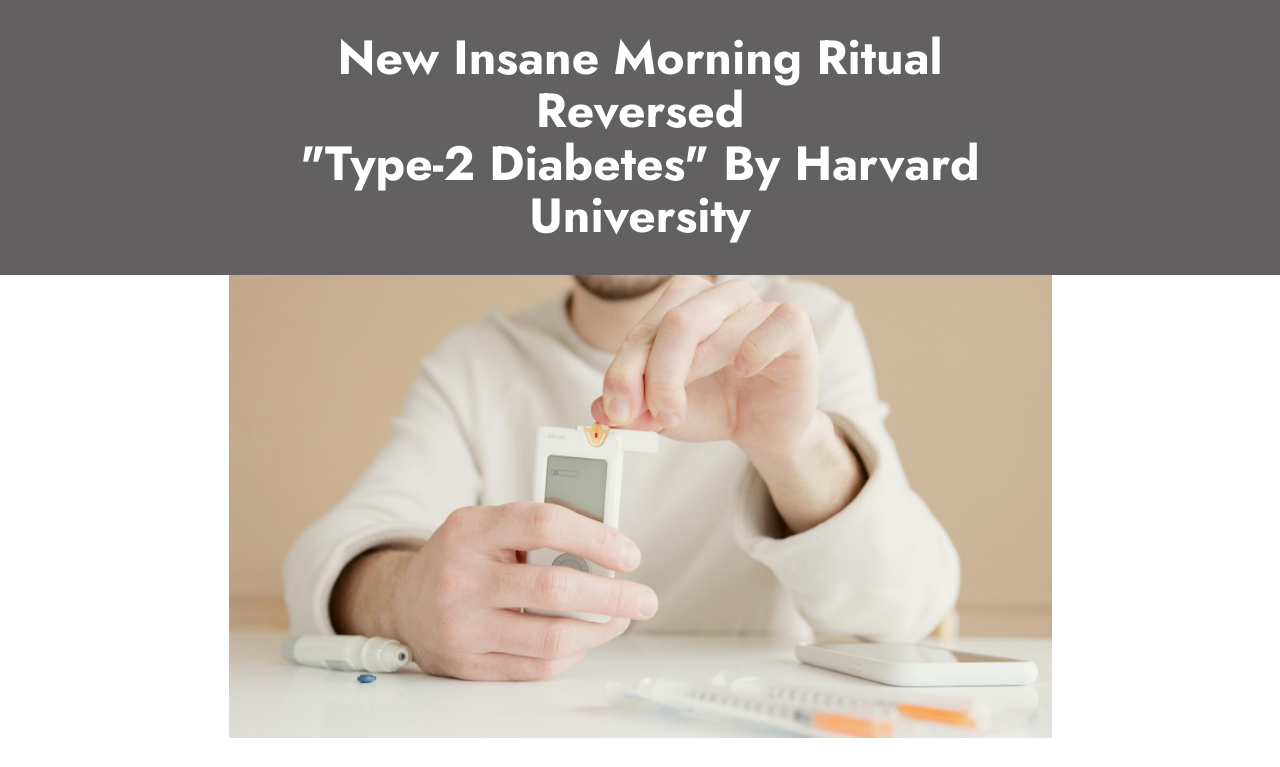
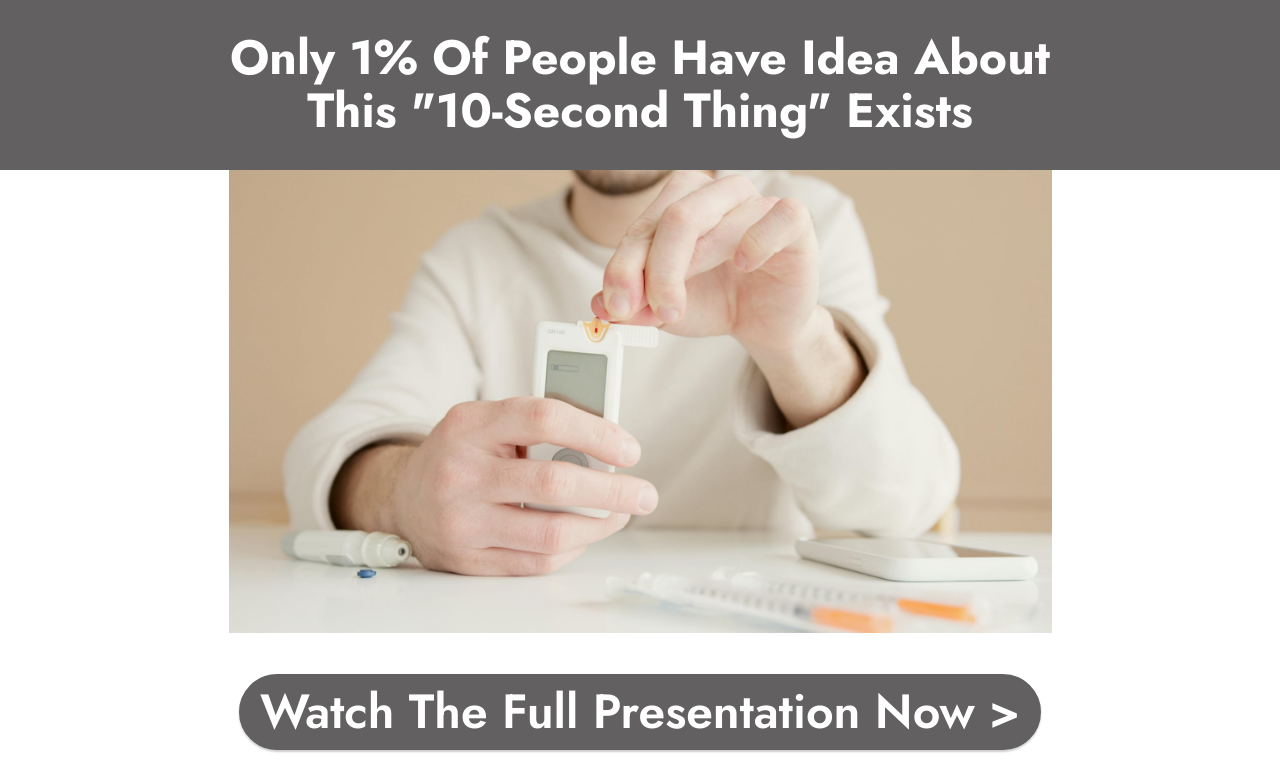
Before and after one commit to newstart2/5sugar, a plain HTML site: page index.html in a window 1280 px wide. Shown: the top 767 px of the page. Drawn offline with Linux system fonts and the light colour scheme.

Commit message:
index.html

```diff
--- a/index.html
+++ b/index.html
@@ -40,7 +40,7 @@
     <div class="container">
         <div class="row justify-content-center">
             <div class="title col-md-12 col-lg-9">
-                <h3 class="mbr-section-title mbr-fonts-style align-center mb-4 display-2"><strong>New Insane Morning Ritual Reversed </strong><br><strong>"Type-2 Diabetes" By Harvard University</strong></h3>
+                <h3 class="mbr-section-title mbr-fonts-style align-center mb-4 display-2"><strong>Only 1% Of People Have Idea About This "10-Second Thing" Exists</strong></h3>
 
 
             </div>
```
